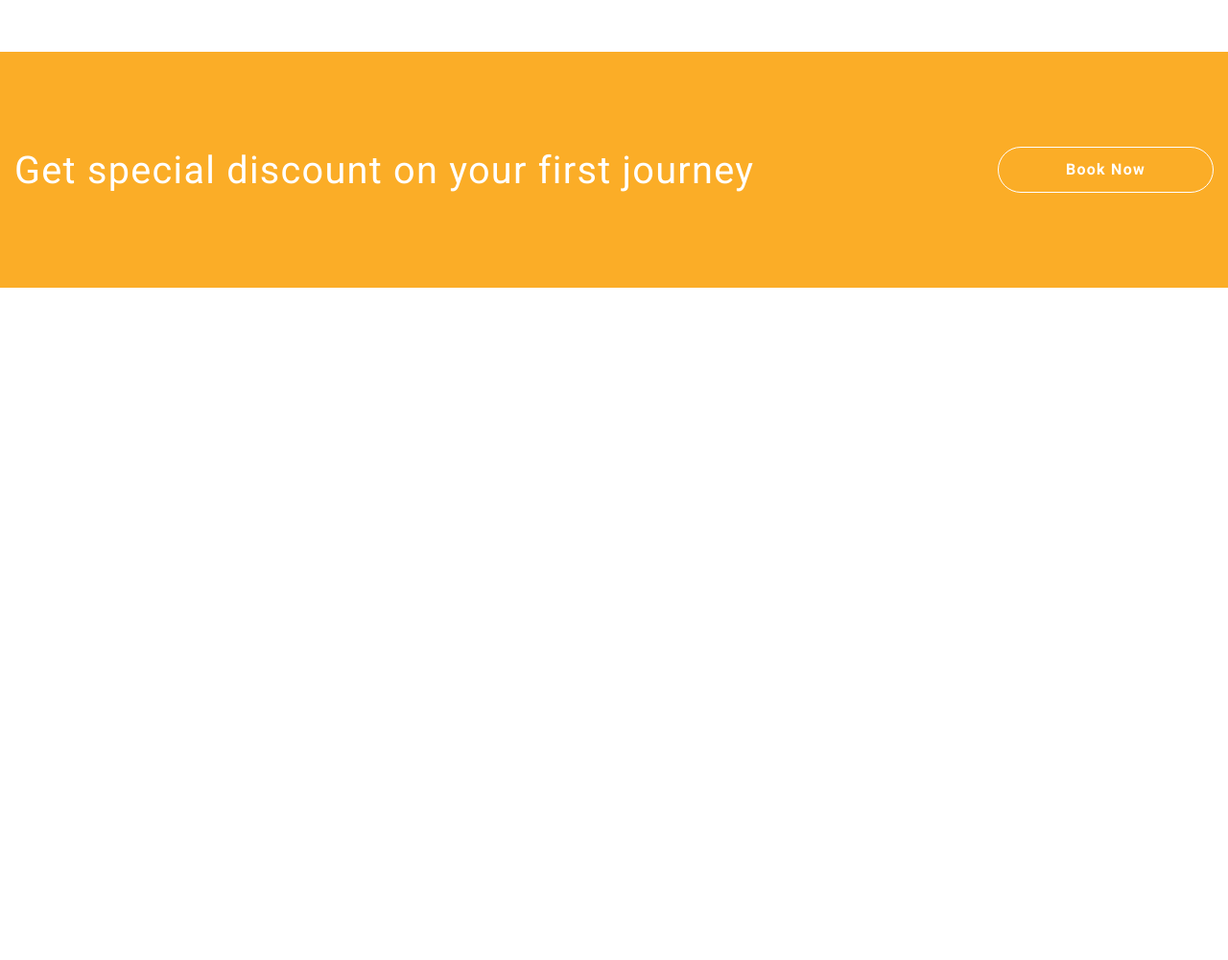
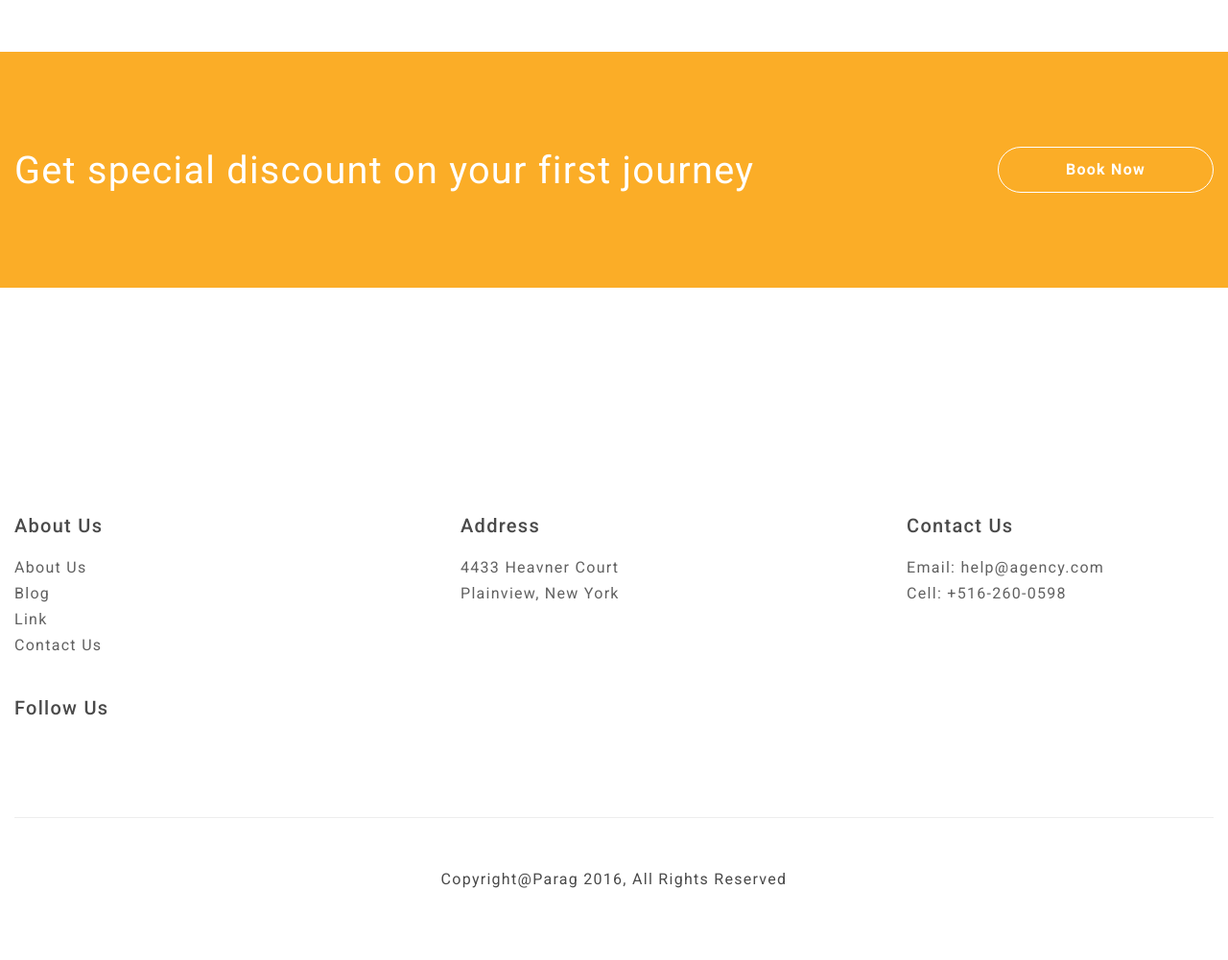
Before and after one commit to Verruckterdrachen/Fusion-Travel, a website: page #src/index.html in a window 1280 px wide. Shown: the part 6498-7499 px from the top of the page at 96% size. Before the commit the page ends 6798 px from the top, so only its background shows below. Drawn offline with nearby package versions, Linux system fonts and the light colour scheme; files that its build step writes are made by us from their sources; files whose address does not match are found by name; a web font is replaced by a local one.

Commit message:
add footer

```diff
--- a/#src/_footer.html
+++ b/#src/_footer.html
@@ -1,5 +1,42 @@
 <footer class="footer">
 	<div class="footer__container _container">
-
+		<div class="footer__body">
+			<div class="footer__menu menu-footer">
+				<div class="menu-footer__column">
+					<h3 class="menu-footer__title">About Us</h3>
+					<ul class="menu-footer__list">
+						<li><a href="" class="menu-footer__link">About Us</a></li>
+						<li><a href="" class="menu-footer__link">Blog</a></li>
+						<li><a href="" class="menu-footer__link">Link</a></li>
+						<li><a href="" class="menu-footer__link">Contact Us</a></li>
+					</ul>
+				</div>
+				<div class="menu-footer__column">
+					<h3 class="menu-footer__title">Address</h3>
+					<ul class="menu-footer__list">
+						<li>4433 Heavner Court</li>
+						<li>Plainview, New York</li>
+					</ul>
+				</div>
+				<div class="menu-footer__column">
+					<h3 class="menu-footer__title">Contact Us</h3>
+					<ul class="menu-footer__list">
+						<li><a href="mailto:help@agency.com" class="menu-footer__link">Email: help@agency.com</a></li>
+						<li><a href="tel:5162600598" class="menu-footer__link">Cell: +516-260-0598</a></li>
+					</ul>
+				</div>
+				<div class="menu-footer__column">
+					<h3 class="menu-footer__title">Follow Us</h3>
+					<ul class="menu-footer__list menu-footer__list_social">
+						<li><a href="" class="menu-footer__link _icon-twitter"></a></li>
+						<li><a href="" class="menu-footer__link _icon-facebook"></a></li>
+						<li><a href="" class="menu-footer__link _icon-instagram"></a></li>
+					</ul>
+				</div>
+			</div>
+			<div class="footer__copy">
+				<p>Copyright@Parag 2016, All Rights Reserved</p>
+			</div>
+		</div>
 	</div>
 </footer>
--- a/#src/scss/footer.scss
+++ b/#src/scss/footer.scss
@@ -1,5 +1,65 @@
-footer {
+//====================================================================================================
+.footer {
+	@include adaptiv-value("padding-top", 240, 50, 1);
+	&__container {
+	}
+	&__body {
+	}
+	&__menu {
+	}
+	&__copy {
+		text-align: center;
+		p {
+			line-height: 120%;
+			@include adaptiv-value("padding-top", 55, 30, 1);
+			@include adaptiv-value("padding-bottom", 75, 30, 1);
+		}
+	}
 }
-//====================================================================================================
+.menu-footer {
+	display: grid;
+	grid-template-columns: repeat(auto-fit, minmax(206px, 1fr));
+	row-gap: 40px;
+	@include adaptiv-value("column-gap", 148, 10, 1);
+	@include adaptiv-value("padding-bottom", 50, 30, 1);
+	border-bottom: 1px solid #ededed;
+	&__column {
+	}
+	&__title {
+		font-size: 20px;
+		line-height: 120%;
+		font-weight: 500;
+		margin: 0px 0px 1em 0px;
+	}
+	&__list {
+		li {
+			color: $grayColor;
+			line-height: 25 / 16 * 100%;
+			&:not(:last-child) {
+				margin: 0px 0px 2px/16px * 1em 0px;
+			}
+		}
+		&_social {
+			display: flex;
+			align-items: center;
+			li {
+				font-size: 32px;
+				&:not(:last-child) {
+					margin: 0px 10px 0px 0px;
+				}
+			}
+		}
+	}
+	&__link {
+		color: $grayColor;
+		line-height: 25 / 16 * 100%;
+		transition: color 0.3s ease 0s;
+		@media (any-hover: hover) {
+			&:hover {
+				color: $primaryColor;
+			}
+		}
+	}
+}
 
 //====================================================================================================
```
Also changed, not shown: Fusion-Travel/index.html (+38 -1 lines), Fusion-Travel/css/style.min.css.
